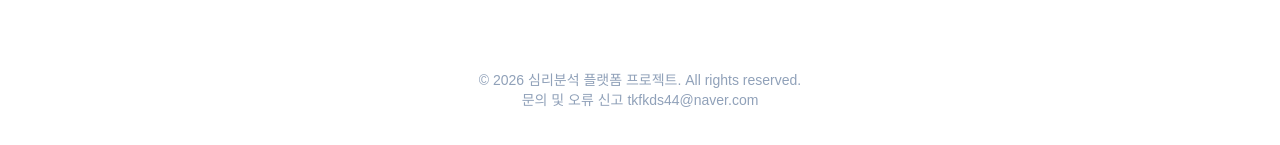
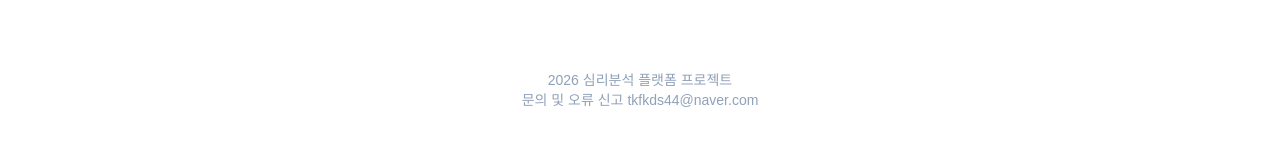
Before and after one commit to seonghoonL/simpleTest, a Next.js app: page / in a window 1280 px wide. Shown: the part 623-768 px from the top of the page. Built offline with nearby package versions, Linux system fonts and the light colour scheme.

Commit message:
footer 수정

```diff
--- a/app/page.tsx
+++ b/app/page.tsx
@@ -89,7 +89,7 @@ export default function HomePage() {
       </section>
 
       <footer className="py-12 text-center text-slate-400 text-sm">
-        <p>© 2026 심리분석 플랫폼 프로젝트. All rights reserved.</p>
+        <p>2026 심리분석 플랫폼 프로젝트</p>
         <p>문의 및 오류 신고 tkfkds44@naver.com</p>
       </footer>
     </main>
```
